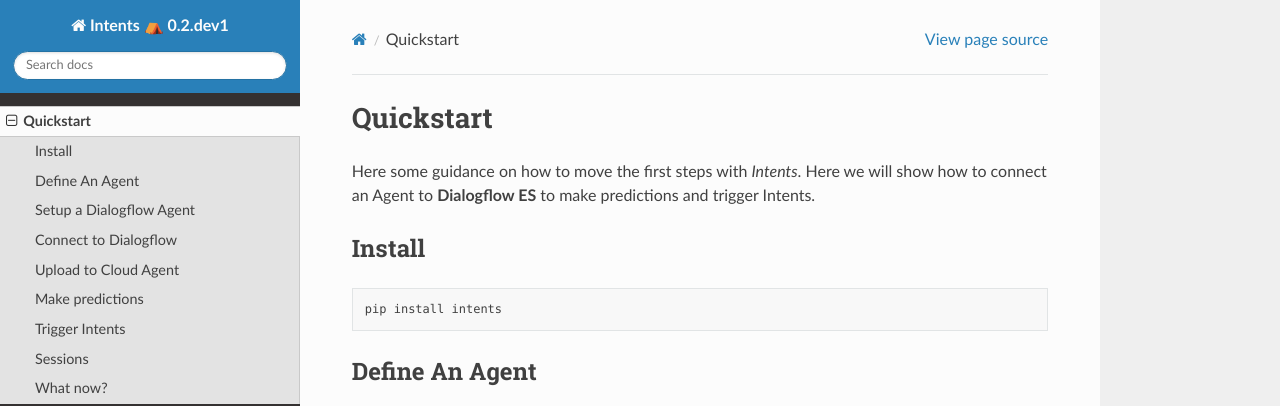
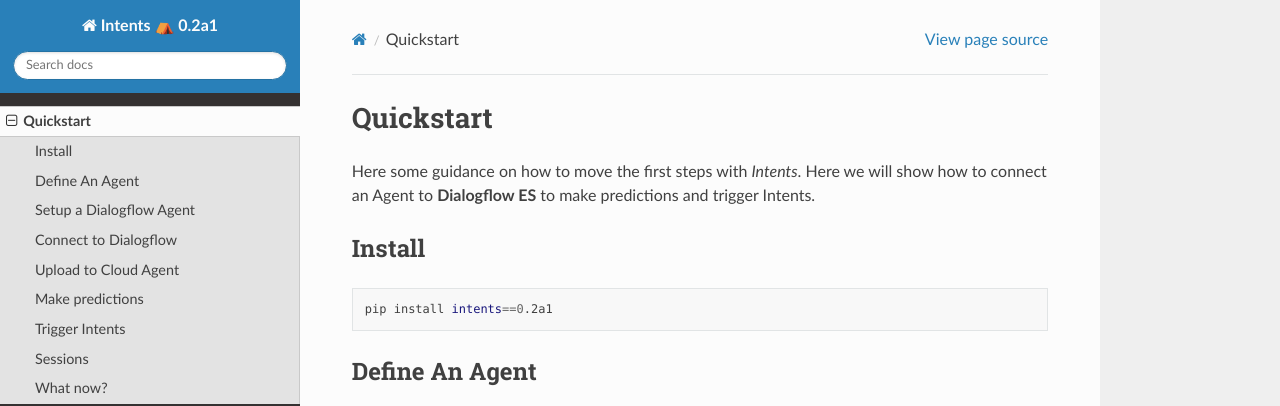
Before and after one commit to dariowho/intents, a Sphinx documentation site: the page built from docs/source/quickstart.rst, in a window 1280 px wide and 900 px high. Shown: the top 406 px of the window. Built offline with Sphinx 7.4.7 and the Read the Docs theme 2.0.0, drawn with Linux system fonts in a browser that asks for light colours.

Commit message:
Increment version to 0.2a1

```diff
--- a/docs/source/quickstart.rst
+++ b/docs/source/quickstart.rst
@@ -9,7 +9,7 @@ Install
 
 .. code-block:: sh
 
-    pip install intents
+    pip install intents==0.2a1
 
 Define An Agent
 ---------------
--- a/intents/__init__.py
+++ b/intents/__init__.py
@@ -2,7 +2,7 @@ from abc import ABC, abstractmethod
 from dataclasses import dataclass
 from typing import List
 
-__version__ = "0.2.dev1"
+__version__ = "0.2a1"
 
 class SessionEntity:
 
--- a/pyproject.toml
+++ b/pyproject.toml
@@ -1,6 +1,6 @@
 [tool.poetry]
 name = "intents"
-version = "0.2.dev1"
+version = "0.2a1"
 description = "Define and operate Dialogflow Agents with a simple, code-first, approach"
 authors = ["Dario <dario.chi@inventati.org>"]
 license = "Apache-2.0"
```
Also changed, not shown: README.md (+2 -2 lines).
